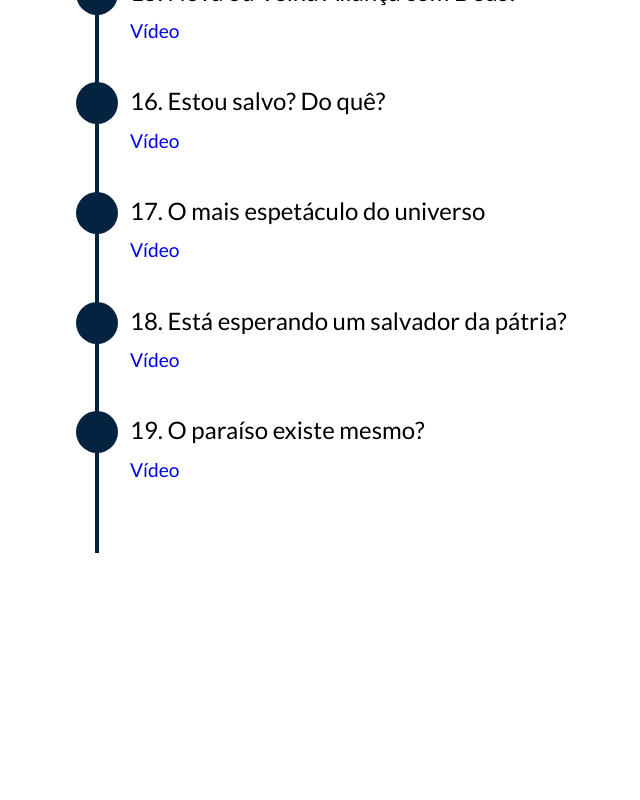
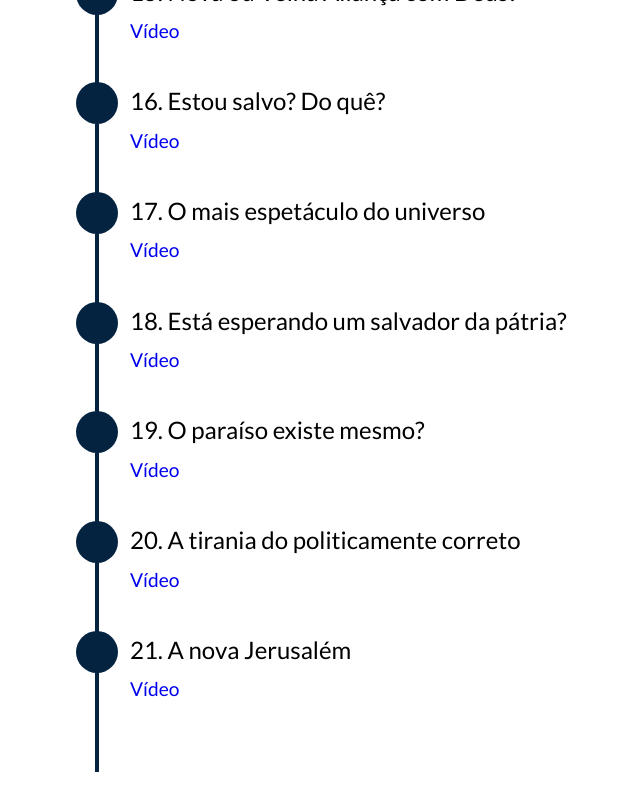
Before and after one commit to allangrds/classe-biblica-iasd-belem-sp, a Next.js app: page / in a window 1280 px wide. Shown: the part 3286-4086 px from the top of the page, without its empty margins (52-692 px from the left). Before the commit the page ends 3867 px from the top, so only its background shows below. Built offline with nearby package versions, Linux system fonts and the light colour scheme.

Commit message:
feat: add last project class videos

```diff
--- a/components/Class/classes.js
+++ b/components/Class/classes.js
@@ -75,6 +75,14 @@ const classes = [
     title: 'O paraíso existe mesmo?',
     link: 'https://www.youtube.com/watch?v=pDOzr56SyvY&list=PLppLvvJrMNnYPKlbAgUnFPgw7WgYNtvfE&index=9',
   },
+  {
+    title: 'A tirania do politicamente correto',
+    link: 'https://www.youtube.com/watch?v=1kLRt6QRMhg',
+  },
+  {
+    title: 'A nova Jerusalém',
+    link: 'https://www.youtube.com/watch?v=KwwK_AuvARk',
+  },
 ]
 
 export default classes
```
